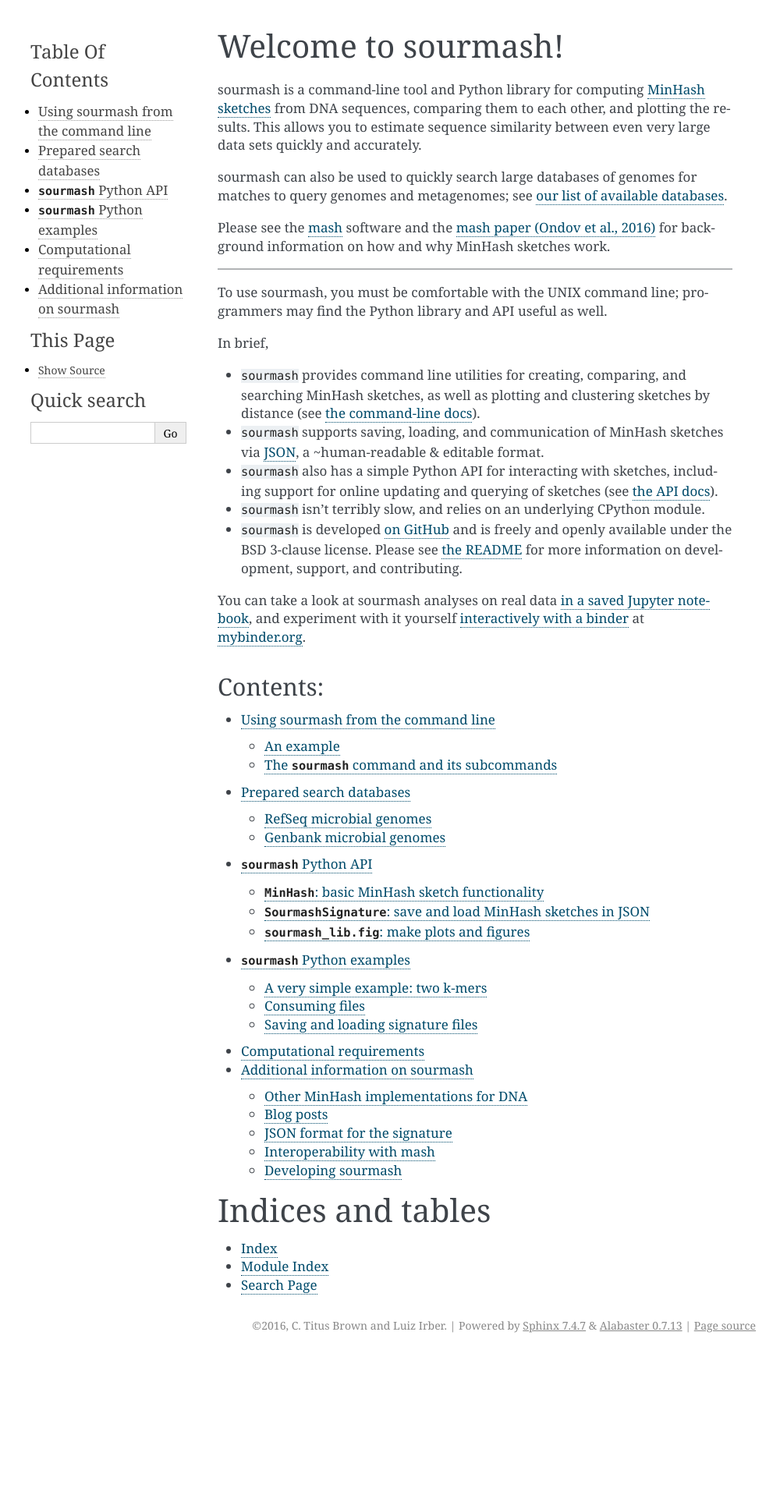
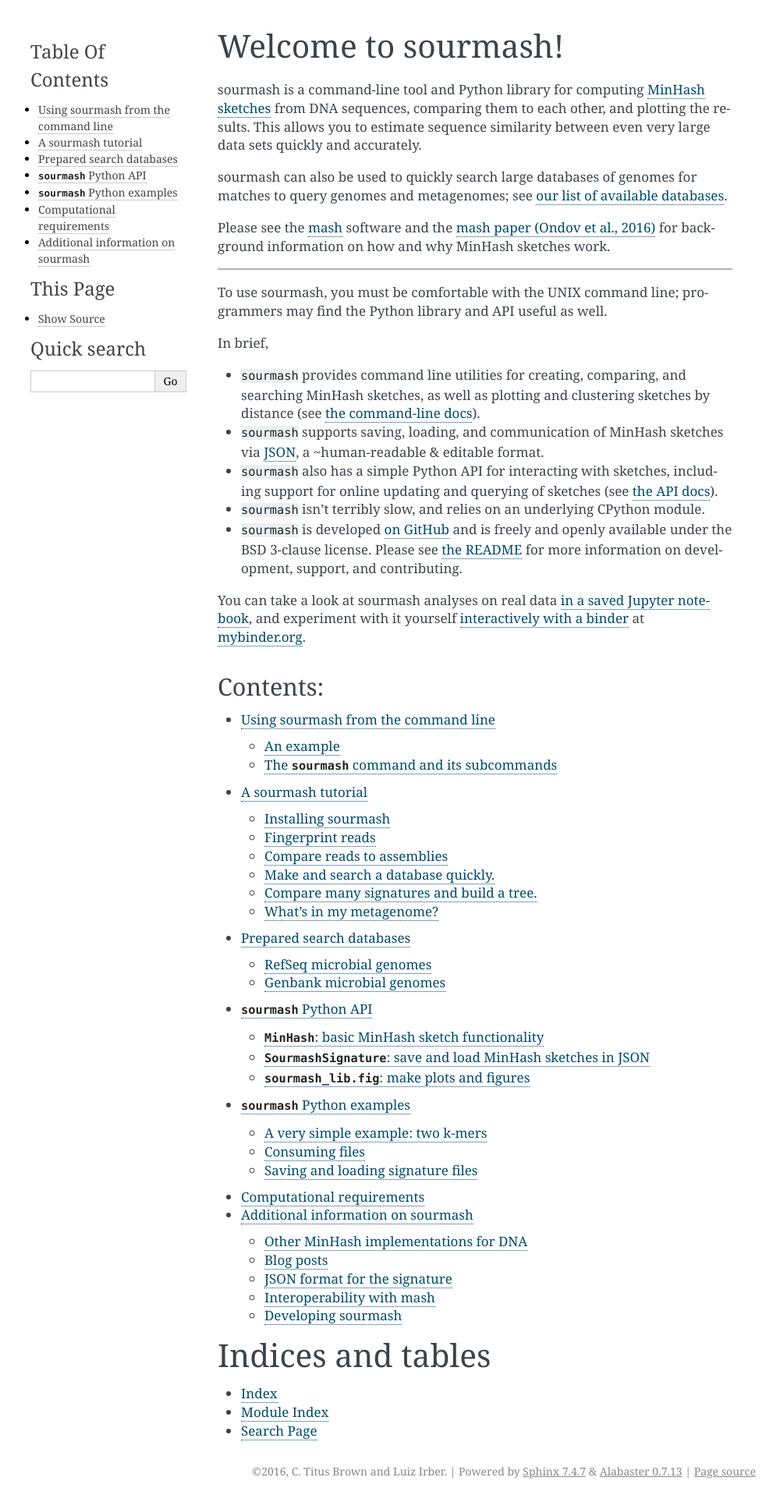
Before and after one commit to sourmash-bio/sourmash, a Sphinx documentation site: the page built from doc/index.rst, in a window 1280 px wide. Shown: the whole page at 78% size, without its empty margins (141-1141 px from the left). Built offline with Sphinx 7.4.7, drawn with Linux system fonts in a browser that asks for light colours; pages that are not in the unit, such as notebooks, are missing from menus; before the commit the page ends 1739 px from its top, so only the background shows below that; some of the changed lines change nothing that is shown.

Commit message:
add a draft tutorial

````diff
--- a/doc/_static/custom.css
+++ b/doc/_static/custom.css
@@ -5,5 +5,5 @@
 }
 
 div.sphinxsidebar ul li.toctree-l1 > a {
-    font-size: 120%;
+    font-size: 100%;
 }
--- a/doc/index.rst
+++ b/doc/index.rst
@@ -63,6 +63,7 @@
    :maxdepth: 2
 
    command-line
+   tutorials
    databases
    api
    api-example
--- /dev/null
+++ b/doc/tutorials.md
@@ -0,0 +1,241 @@
+# A sourmash tutorial
+
+This tutorial should run without modification on Ubuntu 15.10 ("wily");
+it was developed on AWS ami-05384865 (us-west region).
+
+You'll need about 15 GB of free disk space to download the database.
+
+## Installing sourmash
+
+To install sourmash, run:
+
+```
+sudo apt-get -y update && \
+sudo apt-get install -y python3.5-dev python3.5-venv make \
+    libc6-dev g++ zlib1g-dev
+```
+
+this installs Python 3.5.
+
+Now, create a local software install and populate it with Jupyter and
+other dependencies:
+
+```
+
+python3.5 -m venv ~/py3
+. ~/py3/bin/activate
+pip install -U pip
+pip install -U Cython
+pip install -U jupyter jupyter_client ipython pandas matplotlib scipy scikit-learn
+
+pip install https://github.com/dib-lab/khmer/archive/master.zip
+pip install https://github.com/dib-lab/sourmash/archive/master.zip
+
+```
+
+## Fingerprint reads
+
+Download some reads and a reference genome:
+
+```
+mkdir ~/data
+cd ~/data
+wget http://public.ged.msu.edu.s3.amazonaws.com/ecoli_ref-5m-trim.pe.fq.gz
+wget https://s3.amazonaws.com/public.ged.msu.edu/ecoliMG1655.fa.gz
+```
+
+Compute a scaled MinHash fingerprint from our reads:
+
+```
+mkdir ~/sourmash
+cd ~/sourmash
+
+sourmash compute --scaled 10000 ~/data/ecoli_ref*pe*.fq.gz -o ecoli-reads.sig -k 31
+```
+
+## Compare reads to assemblies
+
+Use case: how much of the read content is contained in the reference genome?
+
+Fingerprint an E. coli genome:
+
+```
+sourmash compute --scaled 10000 -k 31 ~/data/ecoliMG1655.fa.gz -o ecoli-genome.sig
+```
+
+and now evaluate *containment*, that is, what fraction of the read content is
+contained in the genome:
+
+```
+sourmash search -k 31 ecoli-reads.sig ecoli-genome.sig --containment
+```
+
+and you should see:
+
+```
+# running sourmash subcommand: search
+loaded query: /home/ubuntu/data/ecoli_ref-5m... (k=31, DNA)
+loading db of signatures from 1 files
+loaded 1 signatures total.
+1 matches; showing 3:
+         /home/ubuntu/assembly/ecoli/final.contigs.fa    0.466   ecoli-genome.sig
+```
+
+
+Try the reverse - why is it bigger?
+
+```
+sourmash search -k 31 ecoli-genome.sig ecoli-reads.sig --containment
+```
+
+## Make and search a database quickly.
+
+Suppose that we have a collection of signatures (made with `sourmash
+compute` as above) and we want to search it with our newly assembled
+genome (or the reads, even!). How would we do that?
+
+Let's grab a sample collection of 50 E. coli genomes and unpack it --
+
+```
+mkdir ecoli_many_sigs
+cd ecoli_many_sigs
+
+curl -O -L https://github.com/ngs-docs/2017-lapaz-assembly/raw/master/_static/eschericia-sigs.tar.gz
+
+tar xzf eschericia-sigs.tar.gz
+
+cd ../
+
+```
+
+This will produce 50 files named `ecoli-N.sig` in the `ecoli_many_sigs` --
+
+```
+ls ecoli_many_sigs
+```
+
+Let's turn this into an easily-searchable database with `sourmash sbt_index` --
+
+```
+sourmash sbt_index -k 31 ecolidb ecoli_many_sigs/*.sig
+```
+
+and now we can search!
+
+```
+sourmash sbt_search ecolidb.sbt.json ecoli-genome.sig | head
+```
+
+## Compare many signatures and build a tree.
+
+Adjust plotting (this is a bug in sourmash :) --
+```
+echo 'backend : Agg' > matplotlibrc
+```
+
+Compare all the things:
+
+```
+sourmash compare ecoli_many_sigs/* -o ecoli_cmp
+```
+
+and then plot:
+
+```
+sourmash plot --pdf --labels ecoli_cmp
+```
+
+which will produce a file `ecoli_cmp.matrix.pdf` and `ecoli_cmp.dendro.pdf`
+which you can then download via your file browser and view on your local
+computer.
+
+Here's a PNG version:
+
+![E. coli comparison plot](_images/ecoli_cmp.matrix.png)
+
+## What's in my metagenome?
+
+Download and unpack a newer version of the k=31 RefSeq index described in
+[CTB's blog post](http://ivory.idyll.org/blog/2016-sourmash-sbt-more.html):
+
+```
+curl -O https://s3-us-west-1.amazonaws.com/spacegraphcats.ucdavis.edu/microbe-genbank-sbt-k31-2017.05.09.tar.gz
+tar xzf microbe-genbank-sbt-k31-2017.05.09.tar.gz
+```
+
+This produces a file `genbank-k31.sbt.json` and a whole bunch of hidden
+files in the directory `.sbt.genbank-k31`.  This is an index of about 100,000
+microbial genomes from RefSeq.
+
+Next, run the 'gather' command to see what's in there --
+```
+sourmash sbt_gather -k 31 genbank-k31.sbt.json ecoli-genome.sig
+```
+
+and you should get:
+
+```
+# running sourmash subcommand: sbt_gather
+loaded query: /home/ubuntu/assembly/ecoli/fi... (k=31, DNA)
+
+overlap    p_query p_genome
+-------    ------- --------
+4.9 Mbp   99.8%     99.8%      APIN01000001.1 Escherichia coli str. K-1
+found less than 10.0 kbp in common. => exiting
+
+found 1 matches total;
+the recovered matches hit 100.0% of the query
+```
+
+You can use this on metagenomes (assembled and unassembled) as well; you've
+just got to make the signature files.
+
+To see this in action, here is gather running on a signature generated
+from some sequences that assemble (but don't align to known genomes)
+from the
+[Shakya et al. 2013 mock metagenome paper](https://www.ncbi.nlm.nih.gov/pubmed/23387867).
+
+```
+curl -O -L https://github.com/ngs-docs/2017-lapaz-assembly/raw/master/_images/shakya-unaligned-contigs.sig
+sourmash sbt_gather -k 31 genbank-k31.sbt.json shakya-unaligned-contigs.sig
+```
+
+This should yield:
+```
+# running sourmash subcommand: sbt_gather
+loaded query: mqc500.QC.AMBIGUOUS.99.unalign... (k=31, DNA)
+
+overlap    p_query p_genome
+-------    ------- --------
+1.4 Mbp   11.0%     58.0%      JANA01000001.1 Fusobacterium sp. OBRC1 c
+1.0 Mbp    7.7%     25.9%      CP001957.1 Haloferax volcanii DS2 plasmi
+0.9 Mbp    7.5%     11.8%      BA000019.2 Nostoc sp. PCC 7120 DNA, comp
+0.7 Mbp    5.9%     23.0%      FOVK01000036.1 Proteiniclasticum ruminis
+0.7 Mbp    5.3%     17.6%      AE017285.1 Desulfovibrio vulgaris subsp.
+0.6 Mbp    4.9%     11.1%      CP001252.1 Shewanella baltica OS223, com
+0.6 Mbp    4.8%     27.3%      AP008226.1 Thermus thermophilus HB8 geno
+0.6 Mbp    4.4%     11.2%      CP000031.2 Ruegeria pomeroyi DSS-3, comp
+480.0 kbp   3.8%      7.6%      CP000875.1 Herpetosiphon aurantiacus DSM
+410.0 kbp   3.3%     10.5%      CH959317.1 Sulfitobacter sp. NAS-14.1 sc
+1.4 Mbp   10.9%     11.8%      LN831027.1 Fusobacterium nucleatum subsp
+0.5 Mbp    4.1%      5.3%      CP000753.1 Shewanella baltica OS185, com
+420.0 kbp   3.3%      7.7%      FNDZ01000023.1 Proteiniclasticum ruminis
+150.0 kbp   1.2%      4.5%      CP015081.1 Deinococcus radiodurans R1 ch
+150.0 kbp   1.2%      8.2%      CP000969.1 Thermotoga sp. RQ2, complete
+290.0 kbp   2.3%      4.1%      CH959311.1 Sulfitobacter sp. EE-36 scf_1
+1.2 Mbp    9.4%      5.0%      CP013328.1 Fusobacterium nucleatum subsp
+110.0 kbp   0.9%      3.5%      FREL01000833.1 Enterococcus faecalis iso
+0.6 Mbp    5.0%      2.8%      CP000527.1 Desulfovibrio vulgaris DP4, c
+340.0 kbp   2.7%      3.3%      KQ235732.1 Fusobacterium nucleatum subsp
+70.0 kbp   0.6%      1.2%      CP000850.1 Salinispora arenicola CNS-205
+60.0 kbp   0.5%      0.7%      CP000270.1 Burkholderia xenovorans LB400
+50.0 kbp   0.4%      2.6%      CP001080.1 Sulfurihydrogenibium sp. YO3A
+50.0 kbp   0.4%      3.2%      L77117.1 Methanocaldococcus jannaschii D
+found less than 40.0 kbp in common. => exiting
+
+found 24 matches total;
+the recovered matches hit 73.4% of the query
+
+```
+
+[Return to index](index.html)
````
